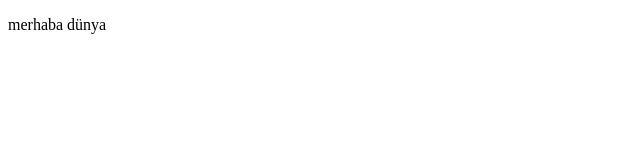
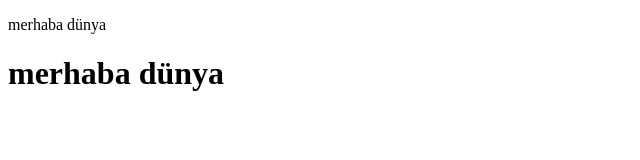
Before and after one commit to i-altuntas/muhasebe, a plain HTML site: page index.html in a window 1280 px wide. Shown: the whole page, without its empty margins (0-640 px from the left). Drawn offline with Linux system fonts and the light colour scheme.

Commit message:
denema amaçlı gönderi

```diff
--- a/index.html
+++ b/index.html
@@ -12,6 +12,7 @@
 </head>
 <body>
     <p id="ps" >merhaba</p>
+    <h1>merhaba dünya</h1>
 
 
 
```
